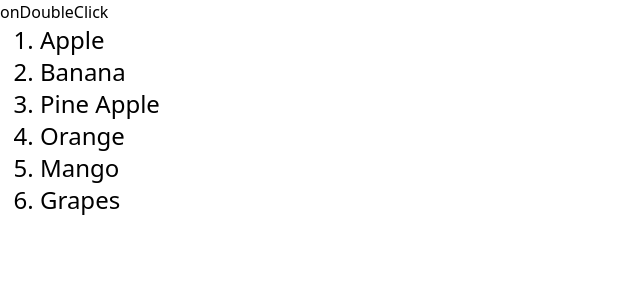
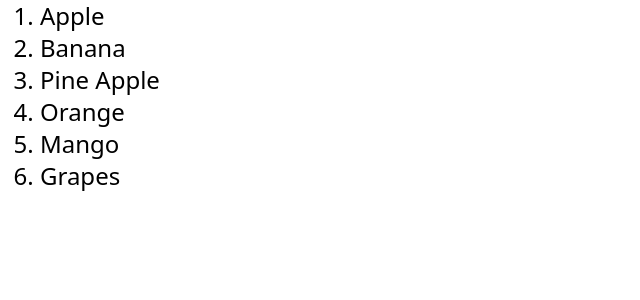
Before and after one commit to Farhan0140/React, a React (Vite) app: page / in a window 1280 px wide. Shown: the top 300 px of the page, without its empty margins (0-640 px from the left). Built offline with nearby package versions, Linux system fonts and the light colour scheme.

Commit message:
28.8 Managing State

```diff
--- a/src/components/List_Using_Map.jsx
+++ b/src/components/List_Using_Map.jsx
@@ -1,33 +1,29 @@
+import { useState } from "react";
 
 const List = () => {
   const fruits = ["Apple", "Banana", "Pine Apple", "Orange", "Mango", "Grapes"];
 
-  const HandleItemPrint = (item) => {
-    console.log(item);
-  }
+  const [selectedIndex, setSelectedIndex] = useState(-1);
+  console.log(useState(-1));
+
+  // let selectedIndex = -1;
+
+  // const HandleItemStyle = (item, index) => {
+  //   selectedIndex = index;
+  //   console.log(item, index);
+  // }
 
   return (
     <>
-      {/* onClick */
-      /* <ul className="list-decimal pl-10 text-2xl">
-        {fruits.map((fruit) => (    // If we use () bracket Then we don't need to use return statement
-            <li onClick={ () => HandleItemPrint(fruit) } key={fruit}>{fruit}</li>
-        ))}
-      </ul> */}
-
-
-      {/* onMouseEnter
       <ul className="list-decimal pl-10 text-2xl">
-        {fruits.map((fruit) => (    // If we use () bracket Then we don't need to use return statement
-            <li onMouseEnter={ () => HandleItemPrint(fruit) } key={fruit}>{fruit}</li>
-        ))}
-      </ul> */}
-
-
-      onDoubleClick
-      <ul className="list-decimal pl-10 text-2xl">
-        {fruits.map((fruit) => (    // If we use () bracket Then we don't need to use return statement
-            <li onDoubleClick={ () => HandleItemPrint(fruit) } key={fruit}>{fruit}</li>
+        {fruits.map((fruit, index) => (
+          <li
+            className = {selectedIndex === index ? "bg-cyan-300 rounded-xl w-1/6 p-2 text-black" : ""}
+            onClick={ () => setSelectedIndex(index) }
+            key={fruit}
+          >
+            {fruit}
+          </li>
         ))}
       </ul>
     </>
```
